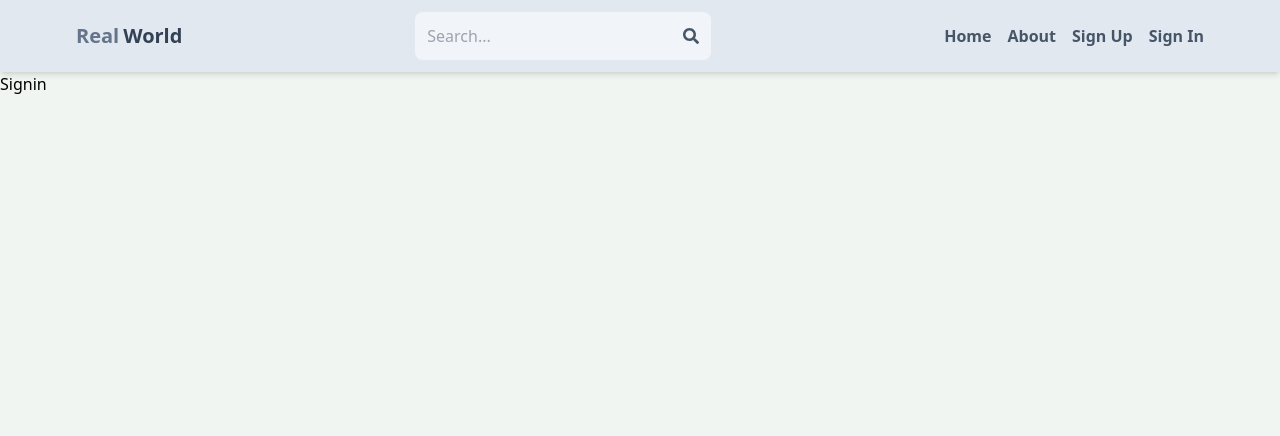
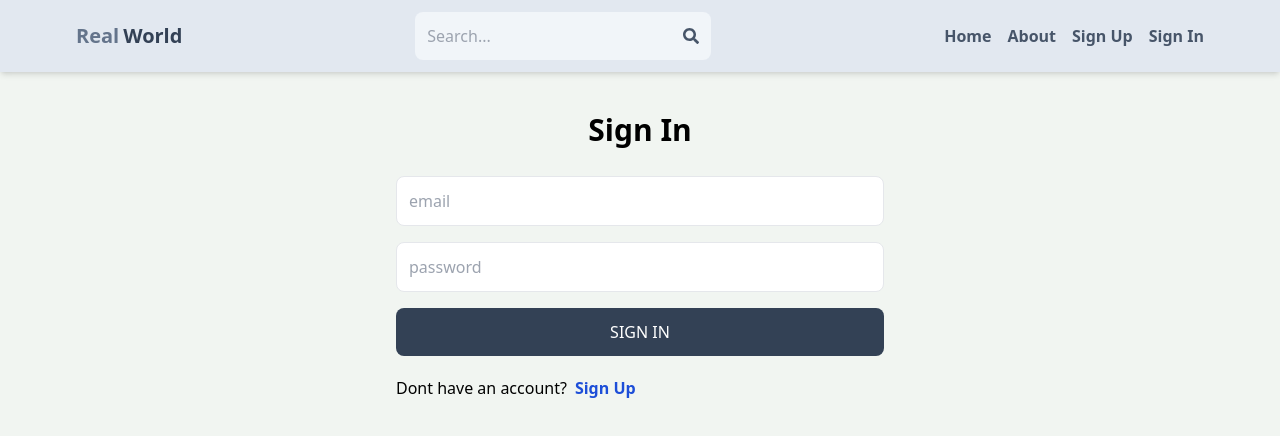
Before and after one commit to Faizan482/mern-estate, a React (Vite) app in the folder client/: page /sign-in in a window 1280 px wide. Shown: the top 436 px of the page. Built offline with nearby package versions, Linux system fonts and the light colour scheme.

Commit message:
complete signin page functionality

```diff
--- a/client/src/pages/Signin.jsx
+++ b/client/src/pages/Signin.jsx
@@ -1,7 +1,61 @@
+import { useState } from "react"
+import { Link, useNavigate } from "react-router-dom"
 
 const Signin = () => {
+    const [formData, setFormData] = useState({})
+    const [error, setError] = useState(null)
+    const [loading, setLoading] = useState(false)
+    const navigate = useNavigate()
+    const handleChange = (e) => {
+        setFormData({ ...formData, [e.target.id]: e.target.value })
+    }
+
+    const handleSubmit = async (e) => {
+        e.preventDefault();
+        try {
+
+            setLoading(true)
+            // take response
+            const res = await fetch("/api/auth/signin", {
+                method: 'POST',
+                headers: {
+                    'content-Type': 'application/json',
+                },
+                body: JSON.stringify(formData)
+            })
+            const data = await res.json()
+
+            if (data.success == false) {
+                setLoading(false);
+                setError(data.message);
+                return
+            }
+            setLoading(false)
+            setError(null)
+            navigate('/home')
+            console.log(data, "data is here")
+            alert('User created successfully!');
+        } catch (error) {
+            setLoading(false)
+            setError(error.message)
+            alert(error.message)
+        }
+    }
+    console.log(formData)
     return (
-        <div>Signin</div>
+        <div className="p-3 max-w-lg mx-auto">
+            <h1 className="text-3xl text-center font-semibold my-7">Sign In</h1>
+            <form className="flex flex-col gap-4" onSubmit={handleSubmit}>
+                <input type="email" placeholder="email" className="border p-3 rounded-lg" id="email" required onChange={handleChange} />
+                <input type="password" placeholder="password" className="border p-3 rounded-lg" id="password" required onChange={handleChange} />
+                <button className="bg-slate-700 text-white p-3 rounded-lg uppercase hover:opacity-95 disabled:opacity-80" disabled={loading}>{loading ? "Loading..." : "Sign In"}</button>
+            </form>
+            <div className="flex gap-2 mt-5 font-sans">
+                <p>Dont have an account?</p>
+                <Link to='/sign-up'><span className="text-blue-700 font-semibold">Sign Up</span></Link>
+            </div>
+            {error && <p className="text-red-600">{error}</p>}
+        </div>
     )
 }
 
```
